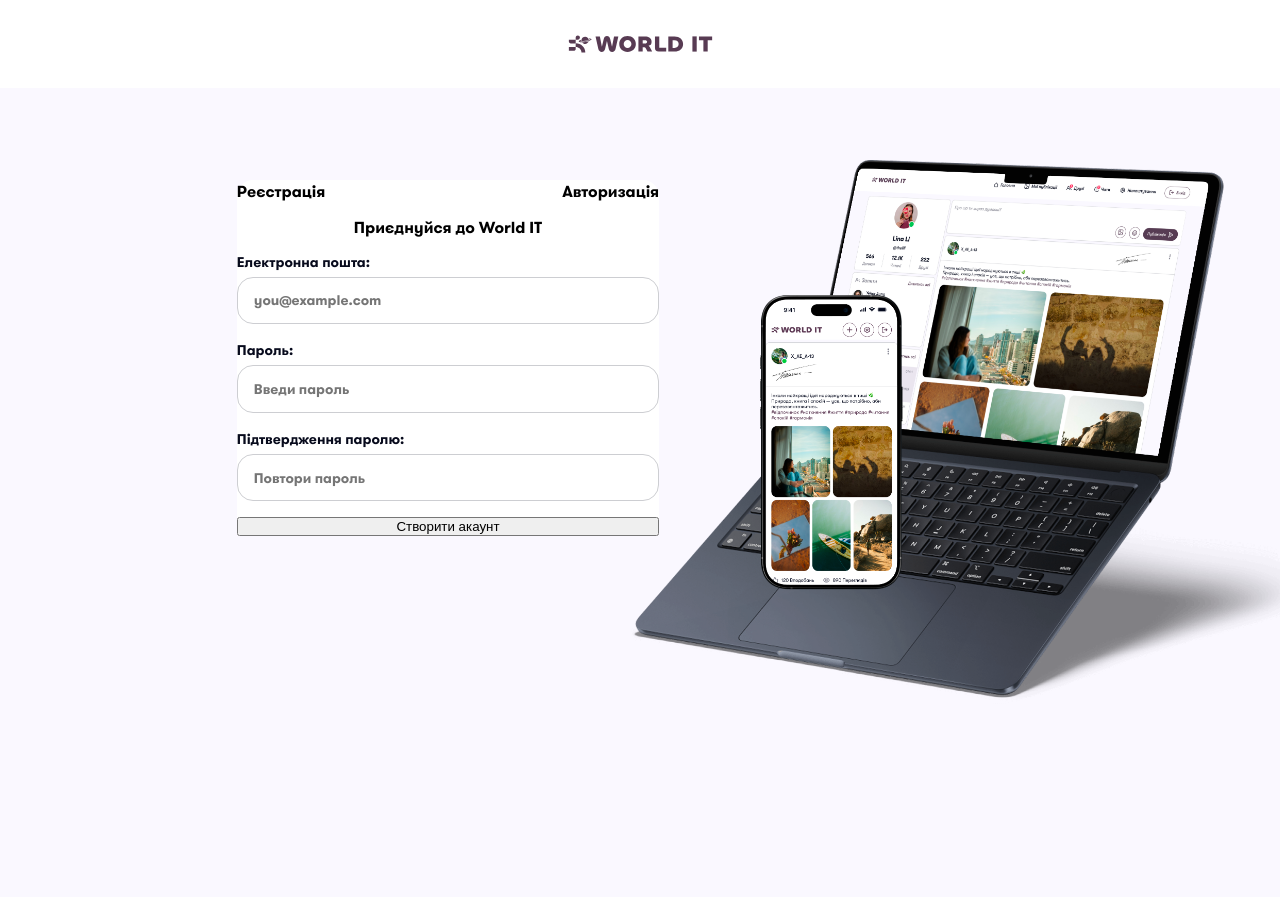
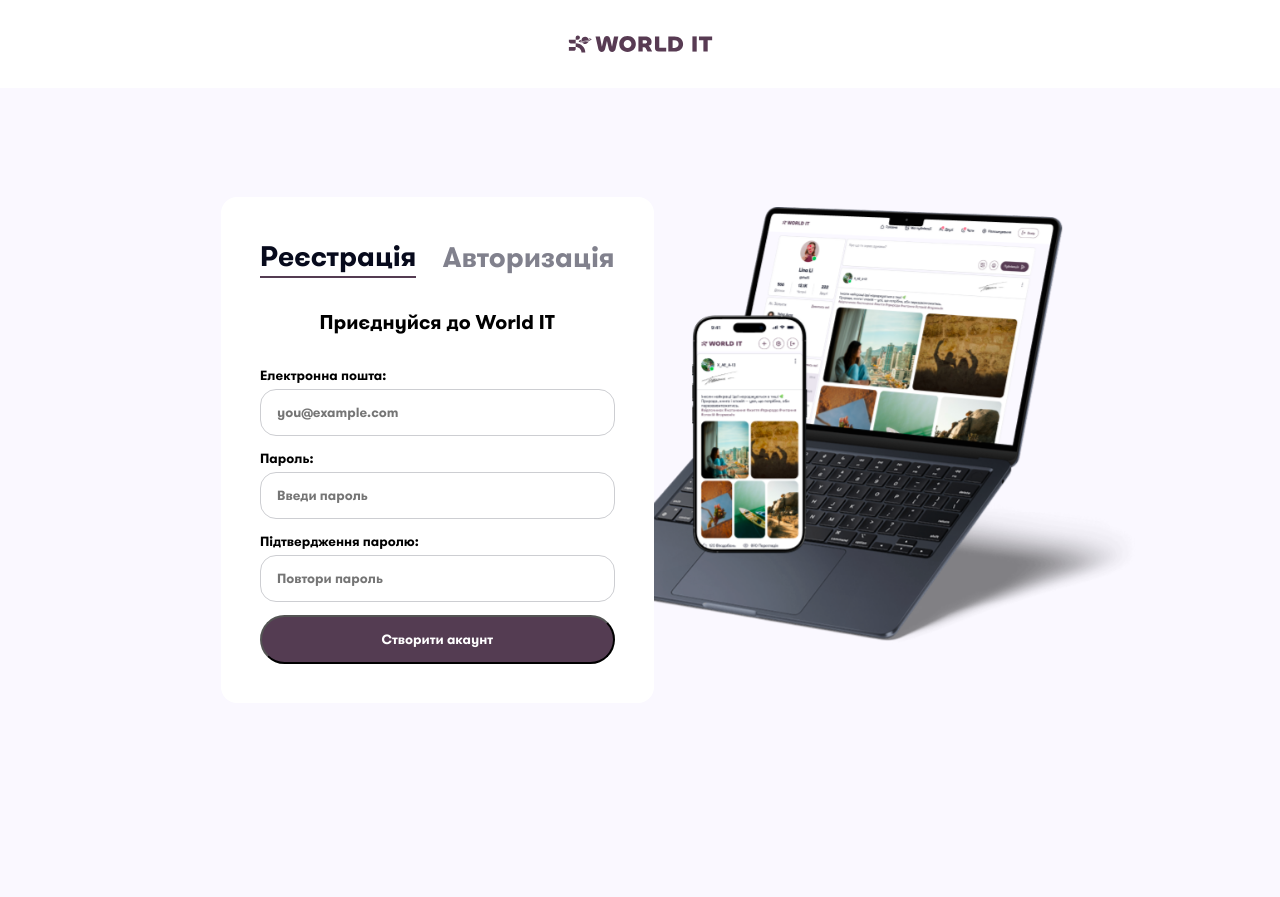
Before and after one commit to mykytenko-petro/WorldITSocialNetwork, a Django app: page /auth/ in a window 1280 px wide. Shown: the top 897 px of the page. Run offline with Django 5.2, Linux system fonts and the light colour scheme.

Commit message:
fixed css and added styles for email confirmation form

```diff
--- a/WorldITSocialNetwork/static/css/base.css
+++ b/WorldITSocialNetwork/static/css/base.css
@@ -8,7 +8,7 @@ a {
     color: #000;
     text-decoration: none
 }
-a, p, label, input {
+a, p, label, input, button {
     font-family: 'GT-Walsheim';
 }
 body {
@@ -55,8 +55,6 @@ main {
     width: 54vw;
     justify-content: right;
     align-items: center;
-    overflow-y: auto;
-    overflow-x: hidden;
 }
 
 .test{
--- a/WorldITSocialNetwork/user_app/forms.py
+++ b/WorldITSocialNetwork/user_app/forms.py
@@ -62,24 +62,30 @@ class LoginForm(forms.Form):
 
 
 class ConfirmEmailForm(forms.Form):
-    number1 = forms.CharField(widget= forms.NumberInput(attrs= {'placeholder': '_'}),
+    number1 = forms.CharField(
+        widget= forms.TextInput(attrs= {'placeholder': '___'}),
         max_length=1, min_length=1, required=True
-        )
-    number2 = forms.CharField(widget= forms.NumberInput(attrs= {'placeholder': '_'}),
+    )
+    number2 = forms.CharField(
+        widget= forms.TextInput(attrs= {'placeholder': '___'}),
         max_length=1, min_length=1, required=True
-        )
-    number3 = forms.CharField(widget= forms.NumberInput(attrs= {'placeholder': '_'}),
+    )
+    number3 = forms.CharField(
+        widget= forms.TextInput(attrs= {'placeholder': '___'}),
         max_length=1, min_length=1, required=True
-        )
-    number4 = forms.CharField(widget= forms.NumberInput(attrs= {'placeholder': '_'}),
+    )
+    number4 = forms.CharField(
+        widget= forms.TextInput(attrs= {'placeholder': '___'}),
         max_length=1, min_length=1, required=True
-        )
-    number5 = forms.CharField(widget= forms.NumberInput(attrs= {'placeholder': '_'}),
+    )
+    number5 = forms.CharField(
+        widget= forms.TextInput(attrs= {'placeholder': '___'}),
         max_length=1, min_length=1, required=True
-        )
-    number6 = forms.CharField(widget= forms.NumberInput(attrs= {'placeholder': '_'}),
+    )
+    number6 = forms.CharField(
+        widget= forms.TextInput(attrs= {'placeholder': '___'}),
         max_length=1, min_length=1, required=True
-        )
+    )
 
     def clean(self):
         cleaned_data = super().clean()
--- a/WorldITSocialNetwork/user_app/static/user_app/css/auth.css
+++ b/WorldITSocialNetwork/user_app/static/user_app/css/auth.css
@@ -1,25 +1,20 @@
-.laptop-img{
-    top: 4vh;
+.laptop-img {
     position: fixed;
-    height: 100vh;
+    top: 25.88vh;
+    left: 45.67vw;
     z-index: -1;
-    margin-left: auto;
-    padding: 10vw;
-    left: 39vw;
+
+    height: 54.91vh;
 }
 
-.form > div {
+.form {
     position: fixed;
-    top: 180px;
-    left: 18.5vw;
+    top: 24.58vh;
+    left: 17.25vw;
 
-    width: 33vw;
+    width: 33.82vw;
 
-    display: flex;
-    justify-content: center;
-    flex-direction: column;
-    align-items: center;
-    gap: 1vw;
+    padding: 3.06vw;
 
     background-color: #FFFFFF;
 
--- a/WorldITSocialNetwork/user_app/static/user_app/css/form.css
+++ b/WorldITSocialNetwork/user_app/static/user_app/css/form.css
@@ -1,31 +1,83 @@
+.form > div {
+    width: 100%;
 
-
-/* .login-p, .register-p{
-    color: #81818D;
-    font-size: 2.2vw;
+    display: flex;
+    justify-content: center;
+    flex-direction: column;
+    align-items: center;
+    gap: 3.75vh;
 }
 
-.button-register, .login-p, .register-p, .button-register{
+.form > div > nav {
+    width: 100%;
+
+    display: flex;
+    flex-direction: row;
+    justify-content: space-between;
+    align-items: center;
+}
+
+.button {
     cursor: pointer;
 }
-.active-button{
-    color: #000;
+
+.form > div > nav > p {
+    color: #81818D;
+    font-size: 3.54vh;
+}
+
+.active-button {
+    color: rgba(7, 10, 28, 1) !important;
+
     border-bottom: 2px solid rgba(84, 60, 82, 1);
 }
 
-.button-authorization, .submit-email, .button-register, .button-authorization{
+button {
     width: 100%;
-    gap: 1vh;
-    padding-top: 2vh;
-    padding-bottom: 2vh;
-    padding-right: 2vw;
-    padding-left: 2vw;
-    border-radius: 84vw;
+
+    padding: 1vw;
+
+    border-radius: 50px;
+
+    color: white;
     background-color: rgba(84, 60, 82, 1);
-    color: white;
-    align-items: center;
-    margin-top: 1vh;
-    font-family: 'GT-Walsheim', sans-serif;
-    font-size: 0.8vw;
-    margin-top: 2.5vh;
-} */
+
+    font-size: 1.67vh;
+}
+
+.message {
+    font-size: 2.5vh;
+}
+
+.form > div > form {
+    width: 100%;
+
+    display: flex;
+    flex-direction: column;
+
+    gap: 1.67vh;
+}
+
+.form > div > form > div {
+    width: 100%;
+
+    display: flex;
+    flex-direction: column;
+    align-items: start;
+    gap: 0.52vh;
+
+    font-size: 1.67vh;
+}
+
+.form > div > form > div > input {
+    box-sizing: border-box;
+
+    width: 100%;
+
+    padding: 1vw 2vh;
+
+    background-color: #FFFFFF;
+
+    border: 1px solid #CDCED2;
+    border-radius: 2vh;
+}
--- a/WorldITSocialNetwork/user_app/static/user_app/css/login-form.css
+++ /dev/null
@@ -1,60 +0,0 @@
-.section-login {
-    display: flex;
-    font-family: 'GT-Walsheim', sans-serif;
-    justify-content: center;
-    flex-direction: column;
-    align-items: left;
-    width: 33vw;
-    min-height: 57px;
-    padding: 3vw;
-    border-radius: 2vh;
-    background-color: #FFFFFF;
-    top: 180px;
-    left: 18.5vw;
-    position: fixed;
-    gap: 1vw;
-    z-index: 1;
-    padding: 1.5vw 3vw 5vh 3vw;
-}
-
-/* .login-head{
-    display: flex;
-    flex-direction: row;
-    align-items: center;
-    width: 100%;
-    padding-bottom: 12px;
-    gap:2vw;
-}
-
-.paragraf{
-    gap:3.3vh;
-    font-size: 1.5vw;
-}
-.form-authorization {
-    width: 100%;
-    display: flex;
-    flex-direction: column;
-    align-items: stretch;
-}
-.form-authorization >div{
-    display: flex;
-    flex-direction: column;
-    width: 100%;
-    color: #070A1C;
-    font-size: 1.1vw;
-    align-items: start;
-    align-items: flex-start;
-    gap: 5px;
-}
-.form-authorization > div > input {
-    width: 100%;
-    box-sizing: border-box;
-    padding: 1vw 2vh;
-    border-radius: 2vh;
-    border: 1px solid #CDCED2;
-    background-color: #FFFFFF;
-    font-family: 'GT-Walsheim', sans-serif;
-    font-size: 14px;
-    max-width: 100%;
-    box-sizing: border-box;
-} */
--- a/WorldITSocialNetwork/user_app/static/user_app/css/registration-form.css
+++ /dev/null
@@ -1,88 +0,0 @@
-/* .section-register {
-    position: fixed;
-    top: 180px;
-    left: 18.5vw;
-
-    width: 33vw;
-
-    display: flex;
-    justify-content: center;
-    flex-direction: column;
-    align-items: center;
-    gap: 1vw;
-
-    background-color: #FFFFFF;
-
-    border-radius: 2vh;
-} */
-
-.section-register > nav{
-    width: 100%;
-
-    display: flex;
-    flex-direction: row;
-    justify-content: space-between;
-    align-items: center;
-}
-
-.section-register > form {
-    width: 100%;
-
-    display: flex;
-    flex-direction: column;
-
-    gap: 16px;
-    /* align-items: stretch; */
-}
-
-.section-register > form > div {
-    display: flex;
-    flex-direction: column;
-    width: 100%;
-    color: #070A1C;
-    font-size: 1.1vw;
-    align-items: start;
-    gap: 5px;
-}
-
-.section-register > form > div > input {
-    box-sizing: border-box;
-
-    width: 100%;
-
-    padding: 1vw 2vh;
-
-    font-size: 14px;
-
-    background-color: #FFFFFF;
-
-    border: 1px solid #CDCED2;
-    border-radius: 2vh;
-}
-
-/* .worldit{
-    gap:3.3vh;
-    font-size: 1.5vw;
-
-.form-register >div{
-    display: flex;
-    flex-direction: column;
-    width: 100%;
-    color: #070A1C;
-    font-size: 1.1vw;
-    align-items: start;
-    align-items: flex-start;
-    gap: 5px;
-}
-.form-register > div > input {
-    width: 100%;
-    box-sizing: border-box;
-    padding: 1vw 2vh;
-    border-radius: 2vh;
-    border: 1px solid #CDCED2;
-    background-color: #FFFFFF;
-    font-family: 'GT-Walsheim', sans-serif;
-    font-size: 14px;
-    max-width: 100%;
-    box-sizing: border-box;
-} */
--- a/WorldITSocialNetwork/user_app/templates/user_app/auth.html
+++ b/WorldITSocialNetwork/user_app/templates/user_app/auth.html
@@ -11,11 +11,9 @@
 {% endblock %}
 
 {% block links %}
-    <link rel="stylesheet" href="{% static 'user_app/css/auth.css' %}">
-    <link rel="stylesheet" href="{% static 'user_app/css/form.css' %}">
-    <link rel="stylesheet" href="{% static 'user_app/css/login-form.css' %}">
-    <link rel="stylesheet" href="{% static 'user_app/css/registration-form.css' %}">
-    <link rel="stylesheet" href="{% static 'user_app/css/confirm-email-form.css' %}">
+<link rel="stylesheet" href="{% static 'user_app/css/auth.css' %}">
+<link rel="stylesheet" href="{% static 'user_app/css/confirm-email-form.css' %}">
+<link rel="stylesheet" href="{% static 'user_app/css/form.css' %}">
 {% endblock %}
 
 {% block content %}
@@ -31,7 +29,7 @@
         {% include 'user_app/particles/form_confirm_email.html' %}
     </div>
 
-    <img class="laptop-img" src="{% static 'images/laptop.png'%}" alt="">
+    <img class="laptop-img" src="{% static 'images/laptop-and-phone.png'%}">
 
 {% endblock %}
 
--- a/WorldITSocialNetwork/user_app/templates/user_app/particles/form_confirm_email.html
+++ b/WorldITSocialNetwork/user_app/templates/user_app/particles/form_confirm_email.html
@@ -1,11 +1,29 @@
-<div class="section-confirm-email" id="confirm-email-form-container">
-    <p class="email-confirm">Підтвердження пошти</p>
-    <p class="big-text-email-form">Ми надіслали 6-значний код на вашу пошту (you@example.com). Введіть його нижче, щоб підтвердити акаунт</p>
-    <p class="confirm-email-form">Код підтвердження</p>
+<div class="confirm-email-form" id="confirm-email-form-container">
+    <p class="label">Підтвердження пошти</p>
+    <p class="description">Ми надіслали 6-значний код на вашу пошту (you@example.com). Введіть його нижче, щоб підтвердити акаунт</p>
+
     <form action="" method="post">
-    <form action="" method="post">
-        {{ form_confirm_email.as_div }}
-        <button type="submit" class="submit-email">Підтвердити</button>
+        <p>Код підтвердження</p>
+
+        <div class="code">
+            <div>
+                {{ form_confirm_email.number1 }}
+                {{ form_confirm_email.number2 }}
+            </div>
+            <div>
+                {{ form_confirm_email.number3 }}
+                {{ form_confirm_email.number4 }}
+            </div>
+            <div>
+                {{ form_confirm_email.number5 }}
+                {{ form_confirm_email.number6 }}
+            </div>
+        </div>
     </form>
-    <p id="button-back" class="button-back-email-form">Назад</p>
+
+    <div>
+        <button class="submit-email button">Підтвердити</button>
+
+        <p id="button-back" class="button">Назад</p>
+    </div>
 </div>
--- a/WorldITSocialNetwork/user_app/templates/user_app/particles/form_login.html
+++ b/WorldITSocialNetwork/user_app/templates/user_app/particles/form_login.html
@@ -1,12 +1,14 @@
-<div class="section-login" id="login-form-container">
+<div id="login-form-container">
     <nav class="login-head">
-        <p id="open-register-form" class="register-p">Реєстрація</p>
-        <p class="login-p active-button">Авторизація</p>
+        <p id="open-register-form" class="button">Реєстрація</p>
+        <p class="button active-button">Авторизація</p>
     </nav>
-    <p class="paragraf">Раді тебе знову бачити!</p>
-    <form action="{% url 'login' %}" method="post" class="form-authorization" id = "login-form-container">
-        {% csrf_token %}
+
+    <p class="message">Раді тебе знову бачити!</p>
+
+    <form action="{% url 'login' %}" method="post" id="login-form-container">
         {{ form_login.as_div }}
-        <button class="button-authorization" type="submit">Увійти</button>
+
+        <button class="button">Увійти</button>
     </form>
 </div>
--- a/WorldITSocialNetwork/user_app/templates/user_app/particles/form_register.html
+++ b/WorldITSocialNetwork/user_app/templates/user_app/particles/form_register.html
@@ -1,12 +1,14 @@
-<div class="section-register" id="register-form-container">
+<div id="register-form-container">
     <nav>
-        <p class="register-p active-button">Реєстрація</p>
-        <p id="open-login-form" class="login-p">Авторизація</p>
+        <p class="active-button button">Реєстрація</p>
+        <p id="open-login-form" class="button">Авторизація</p>
     </nav>
-    <p class="worldit">Приєднуйся до World IT</p>
+
+    <p class="message">Приєднуйся до World IT</p>
+
     <form action="{% url 'register' %}" method="post">
-        {% csrf_token %}
         {{ form_register.as_div }}
-        <button class="button-register" id="button-confirm" type="submit">Створити акаунт</button>
+
+        <button id="button-confirm" class="button">Створити акаунт</button>
     </form>
 </div>
```
Also changed, not shown: WorldITSocialNetwork/user_app/static/user_app/css-legacy/auth.css (deleted, +0 -9 lines), WorldITSocialNetwork/user_app/static/user_app/css-legacy/common.css (deleted, +0 -29 lines), WorldITSocialNetwork/user_app/static/user_app/css-legacy/confirm_email_form.css (deleted, +0 -19 lines), WorldITSocialNetwork/user_app/static/user_app/css-legacy/login_form.css (deleted, +0 -67 lines), WorldITSocialNetwork/user_app/static/user_app/css-legacy/register.css (deleted, +0 -66 lines), WorldITSocialNetwork/user_app/static/user_app/css-legacy/register_form.css (deleted, +0 -66 lines), WorldITSocialNetwork/user_app/static/user_app/css/confirm-email-form.css (+66 -0 lines), WorldITSocialNetwork/static/images/laptop-and-phone.png (added), WorldITSocialNetwork/static/images/laptop.png (deleted).
